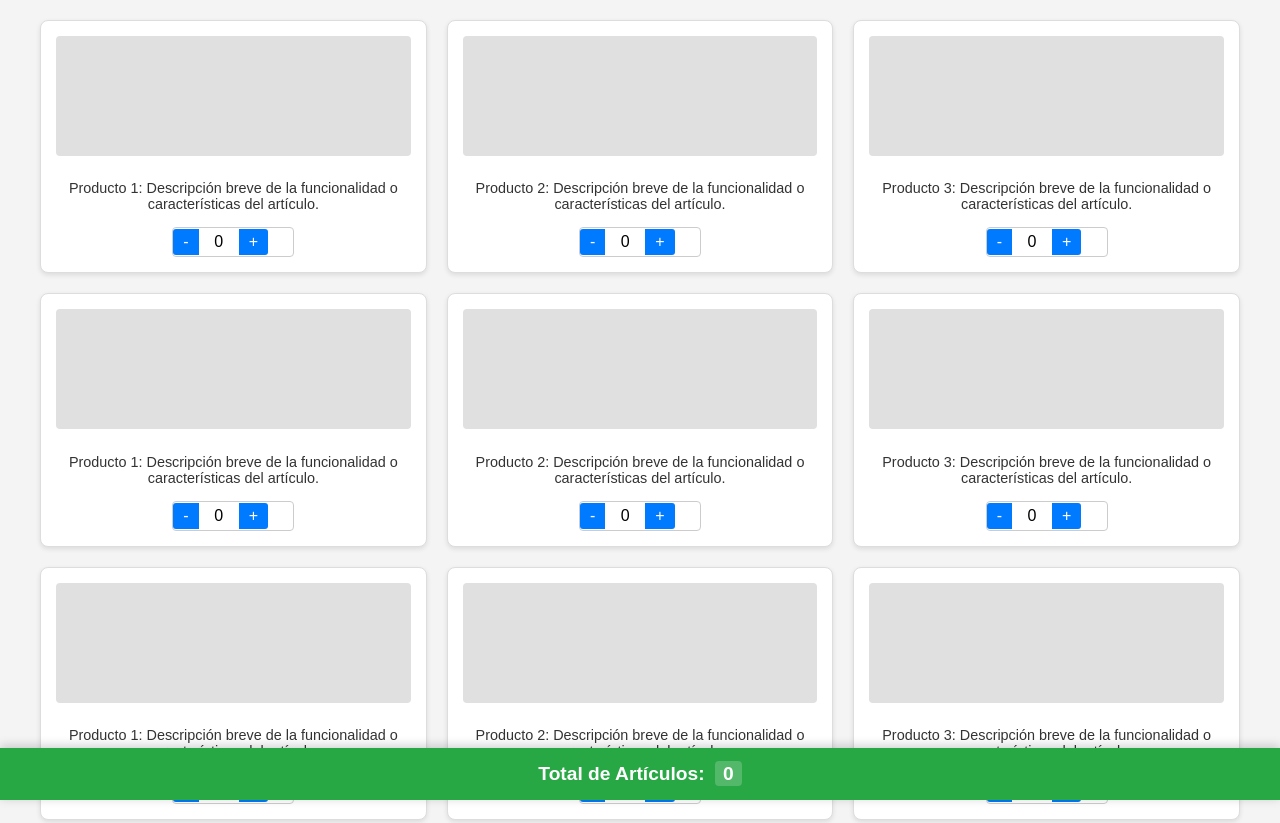
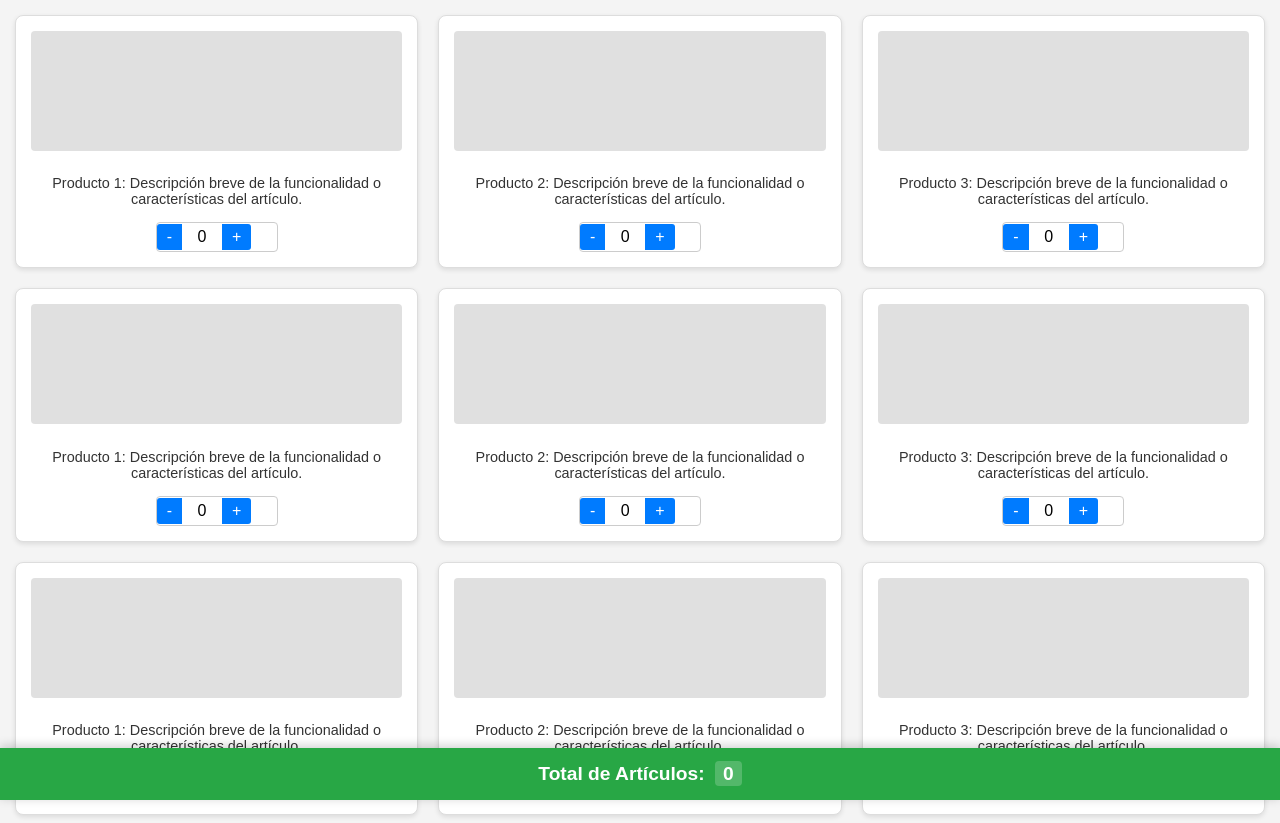
Before and after one commit to franzmiguel/eco1, a plain HTML site: page index.html in a window 1280 px wide. Shown: the top 823 px of the page. Drawn offline with Linux system fonts and the light colour scheme.

Commit message:
Refactor CSS grid layout and styles

```diff
--- a/style.css
+++ b/style.css
@@ -10,11 +10,11 @@ body {
 .grid-container {
     display: grid;
     /* Define 3 columnas de igual ancho */
-    grid-template-columns: repeat(3, 1fr);
+    grid-template-columns: repeat(auto-fit, minmax(300px, 1fr));
     /* Se adaptará a 4 filas automáticamente con 12 elementos */
     gap: 20px; /* Espacio entre celdas */
-    padding: 20px;
-    max-width: 1200px;
+    padding: 15px;
+    max-width: 1800px;
     margin: 0 auto;
 }
 
```
